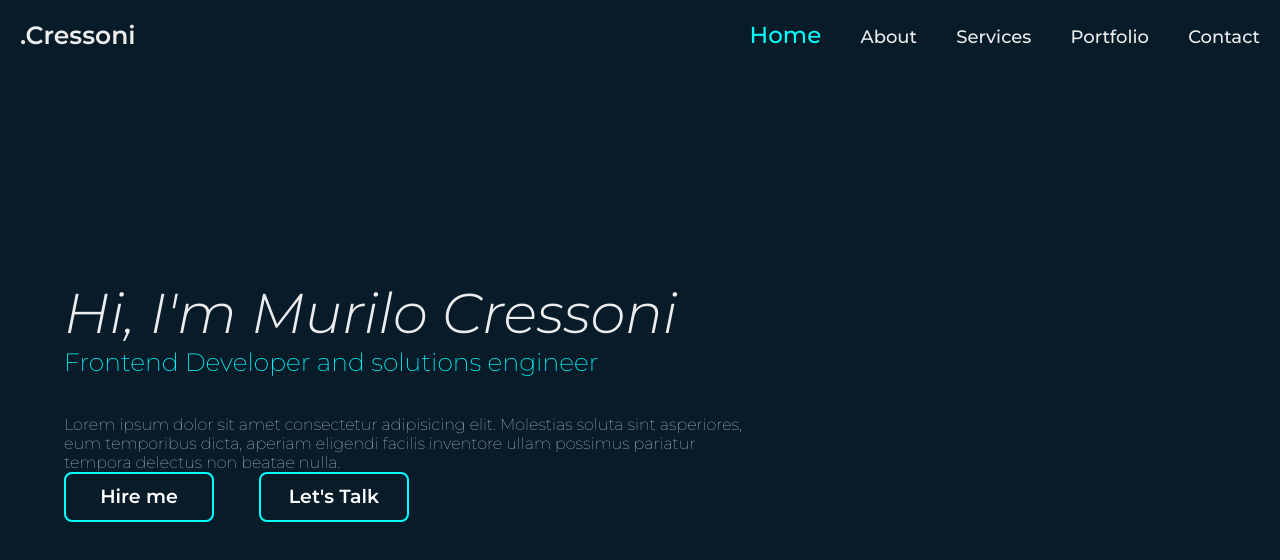
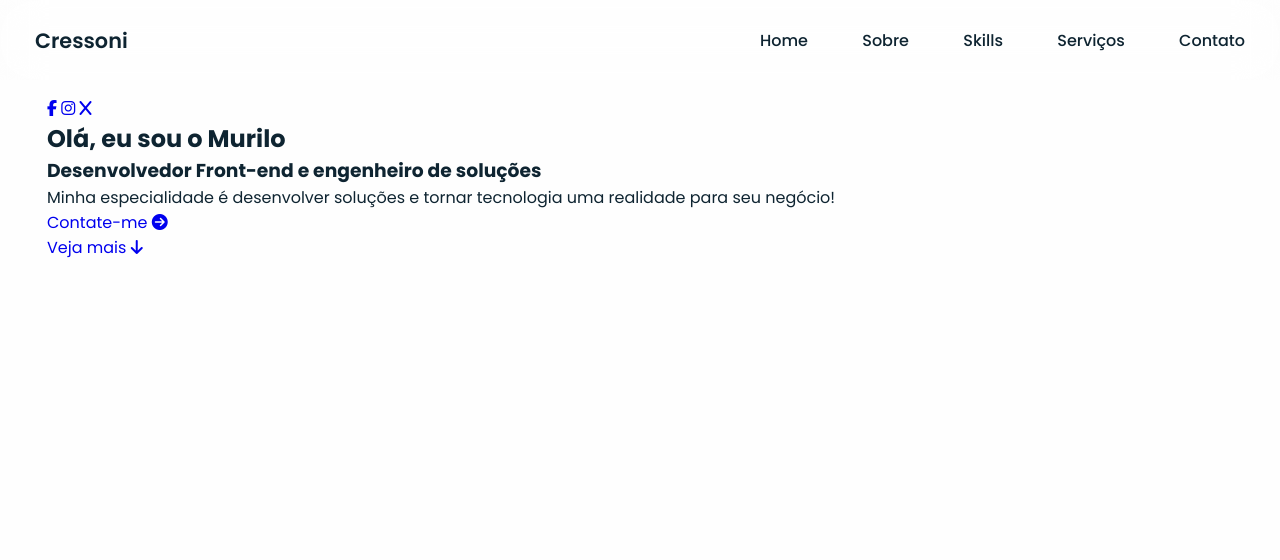
Before and after one commit to Cressoni/portifolio, a plain HTML site: page index.html in a window 1280 px wide. Drawn offline with nearby package versions, Linux system fonts and the light colour scheme.

Commit message:
rebranding

```diff
--- a/Assets/style.css
+++ b/Assets/style.css
@@ -1,106 +1,126 @@
-/*Oficial font*/
-@import url('https://fonts.googleapis.com/css2?family=Montserrat:ital,wght@0,100..900;1,100..900&display=swap');
+@import url('https://fonts.googleapis.com/css2?family=Montserrat:ital,wght@0,100..900;1,100..900&family=Poppins:ital,wght@0,100;0,200;0,300;0,400;0,500;0,600;0,700;0,800;0,900;1,100;1,200;1,300;1,400;1,500;1,600;1,700;1,800;1,900&display=swap');
 
-/*Globals*/
-* {
-margin:0;
-padding:0;
-box-sizing: border-box;
-font-family: 'Montserrat', 'sans-serif';
+:root{
+/*_____Main Theme colors_____*/
+--first-color: #0e2431;
+--second-color: #6a59d1;
+--third-color: #777;
+
+/*_____hover colors_____*/
+--hover-color: #614fd0;
+
+/*_____background colors_____*/
+--body-bg-color: #fefefe;
+--card-bg-color: #fff;
+--modal-bg-color: #fff;
+--bg-transparent-color: rgba(0, 0, 0, 0.1);
+--bg-transparent-color-01: rgba(0, 0, 0, 0.1);
+--bg-transparent-color-02: rgba(106, 89, 209, 0.1);
+--line-color: #d7d7d7;
+
+/*_____Color Filter_____*/
+--color-filter: invert(1);
+
+/*_____Box shadow_____*/
+--box-shadow: 0px 0px 20px rgb(0 0 0 / 10%);
+
+/*_____Font Size_____*/
+--small-font-size: 0.9em;
+--normal-font-size: 1em;
+--big-font-size: 1.1rem;
+
+/*_____Scroll bar colors_____*/
+--scroll-bar-color: #c5cadf;
+--scroll-thumb-color: #70768a;
+--scroll-thumb-hover-color: #454f6b;
 }
 
-body {
-    background-color: #081b29;
-    color: #ededed;
+*{
+    margin: 0;
+    padding: 0;
+    box-sizing:  border-box;
+    font-family: 'Poppins', sans-serif;
 }
 
-/*Navbar set up*/
-.container{
+html{
+    scroll-behavior: smooth;
+}
+
+
+body{
+    color: var(--first-color);
+    background-color: var(--body-bg-color);
+    margin: 2rem 0 0 0;
+    transition: .5s ease;
+}
+
+a {
+    text-decoration: none;
+}
+
+li {
+    list-style: none;
+}
+
+/*_____header_____*/
+header{
+    z-index: 99999;
+    width: 100%;
     position: fixed;
     top: 0;
     left: 0;
-    width: 100%;
-    padding: 20px;
-    background-color: transparent;
+    backdrop-filter: blur(20px);
+    transition: .6s ease;
+}
+
+.nav-bar{
+    position: relative;
+    height: calc(4rem + 1rem);
+    max-width: 1250px;
     display: flex;
     justify-content: space-between;
     align-items: center;
-    z-index: 100;
+    margin-left: auto;
+    margin-right: auto;
+    padding: 0 20px;
+    transition: .6s ease;
 }
 
-.logo{
-    font-size: 25px;
-    color: #ededed;
-    text-decoration: none;
+.nav-bar .logo{
+    color: var(--first-color);
+    font-size: 1.3rem;
     font-weight: 600;
 }
 
-
-.navbar a {
-    font-size: 18px;
-    color: #ededed;
-    text-decoration: none;
+.nav-items a{
+    color: var(--first-color);
+    font-size: var(--normal-font-size);
     font-weight: 500;
-    margin-left: 35px;
-    transition: .3s;
 }
 
-.navbar a:hover,
-.navbar a.active {
-    font-size: 23px;
-    color: aqua;
+.nav-items a:not(:last-child){
+    margin-right: 50px;
 }
 
-/*body setup*/
-
-.home {
-    height: 100vh;
-    display: flex;
-    align-items: center;
-    padding: 0 5%;
+.nav-items a:hover{
+    color: var(--second-color);
+    font-size: var(--big-font-size);
 }
 
-.homeContent {
-    max-width: 700px;
+/*____Home Section____*/
+.home{
+    position: relative;
+    max-width: 1250px;
+    min-height: 100vh;
+    margin-left: auto;
+    margin-right: auto;
+    padding: 4rem 2rem;
+    flex-direction: column;
 }
 
-.homeContent h1 {
-    font-size: 56px;
-    font-weight: 300;
-    font-style:oblique;
-}
-
-.homeContent h3 {
-    font-size: 25px;
-    font-weight: 200;
-    color: aqua;
-}
-
-.homeContent p {
-    font-size: 16px;
-    font-weight: 100;
-}
-
-.homeContent .btnBox {
+.home .home-content{
     display: flex;
     justify-content: space-between;
-    width: 345px;
-    height: 50px;
-
+    align-items: center;
+    width: 100%;
 }
-
-.btnBox a {
-    display: inline-flex;
-    justify-content: center;
-    align-items: center;
-    width: 150px;
-    height: 100%;
-    background-color: transparent;
-    border: 2px solid aqua;
-    border-radius: 8px;
-    font-size: 19px;
-    color: #ffffff;
-    text-decoration: none;
-    font-weight: 600;
-    letter-spacing: 1;
-}
--- a/index.html
+++ b/index.html
@@ -4,35 +4,53 @@
     <meta charset="UTF-8">
     <meta name="viewport" content="width=device-width, initial-scale=1.0">
     <link rel="stylesheet" href="./Assets/style.css">
-
+    <link rel="stylesheet" href="https://cdnjs.cloudflare.com/ajax/libs/font-awesome/6.7.1/css/all.min.css">
     <title>Murilo Cressoni</title>
 
+    <!--Box Icons-->
+    <link href='https://unpkg.com/boxicons@2.1.4/css/boxicons.min.css' rel='stylesheet'>
 </head>
+
 <body>
-    <header class="container">
-        <a href="#" class="logo">.Cressoni</a>
-
-        <nav class="navbar">
-            <a href="#" class="active">Home</a>
-            <a href="#">About</a>
-            <a href="#">Services</a>
-            <a href="#">Portfolio</a>
-            <a href="#">Contact</a>
-        </nav>
+    <!--header-->
+    <header>
+        <div class="nav-bar">
+            <a href="#" class="logo">Cressoni</a>
+            <div class="navigation">
+                <div class="nav-items">
+                    <a href="#home">Home</a>
+                    <a href="#about">Sobre</a>
+                    <a href="#skills">Skills</a>
+                    <a href="#services">Serviços</a>
+                    <a href="#contat">Contato</a>
+                </div><!--nav-items-->
+            </div><!--navigation-->
+        </div>
 
     </header>
 
-    <section class="home">
-        <div class="homeContent">
-            <h1>Hi, I'm Murilo Cressoni</h1>
-            <h3>Frontend Developer and solutions engineer</h3>
-            <br></br>
-            <p>Lorem ipsum dolor sit amet consectetur adipisicing elit. Molestias soluta sint asperiores, eum temporibus dicta, aperiam eligendi facilis inventore ullam possimus pariatur tempora delectus non beatae nulla.</p>
-            <div class="btnBox">
-                <a href="#">Hire me</a>
-                <a href="#">Let's Talk</a>
-            </div><!--btnBox-->
-        </div><!--homeContent-->
+    <!--home section-->
+    <section class="home" id="#home">
+        <div class="home-container">
+            <div class="media-icons">
+                <a href="#"><i class="fab fa-facebook-f"></i></a>
+                <a href="#"><i class="fab fa-instagram"></i></a>
+                <a href="#"><i class="fab fa-x"></i></a>
+            </div> <!--media-icons-->
+            <div class="info">
+                <h2>Olá, eu sou o Murilo</h2>
+                <h3>Desenvolvedor <span>Front-end</span> e engenheiro de <span>soluções</span></h3>
+                <p>Minha especialidade é desenvolver soluções e tornar tecnologia uma realidade para seu negócio!</p>
+                <a href="#" class="btn">Contate-me <i class="fas fa-arrow-circle-right"></i></a>
+            </div><!--info-->
+
+            <div class="home-img">
+                <!--<img src="#" alt="Murilo Cressoni Pictures">-->
+            </div>
+        </div><!--home-container-->
+
+        <a href="#about" class="scroll-down">Veja mais <i class="fas fa-arrow-down"></i></a>
+
     </section>
+
 </body>
-</html>
```
Also changed, not shown: Assets/imgs/main_img.jpg (added).
